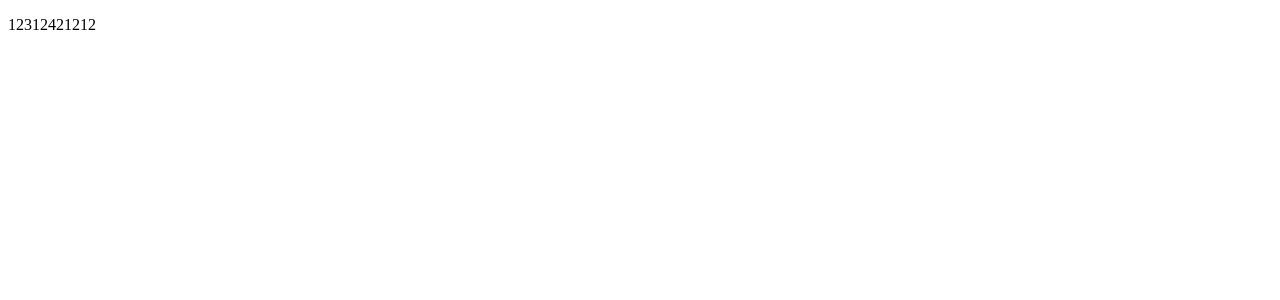
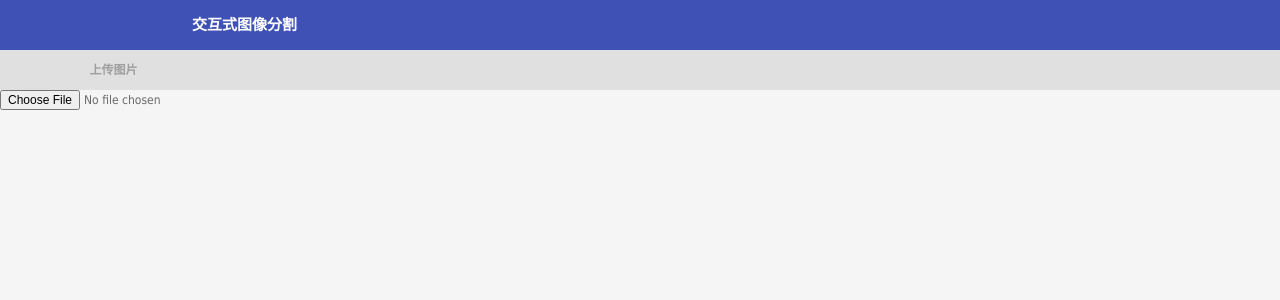
Before and after one commit to rehellinen/image_split, a Vue app: page / in a window 1280 px wide. Shown: the top 300 px of the page. Built offline with nearby package versions, Linux system fonts and the light colour scheme.

Commit message:
完成部分样式

```diff
--- a/src/App.vue
+++ b/src/App.vue
@@ -1,14 +1,33 @@
 <template lang="pug">
-  div
-    p 12312421212
+  div.wrap
+    top-title
+    div.container.main-container
+      upload
 </template>
 
 <script>
+import Upload from './components/Upload'
+import TopTitle from './components/Title'
 export default {
+  components: {
+    Upload,
+    TopTitle
+  }
 }
 </script>
 
-<style scoped lang="sass" rel="stylesheet/sass">
-.container
-  display: flex
+<style rel="stylesheet/sass">
+  @import "./assets/css/reset.css";
+.wrap{
+  width: 100%;
+  display: flex;
+  flex-direction: column;
+  align-items: center;
+  color: dimgray;
+  background-color: #f5f5f5;
+  min-height: 100vh;
+  }
+.container {
+  width: 100%;
+}
 </style>
--- /dev/null
+++ b/src/assets/css/reset.css
@@ -0,0 +1,58 @@
+
+*{margin: 0;padding: 0;list-style: none;}
+/*
+KISSY CSS Reset
+理念：1. reset 的目的不是清除浏览器的默认样式，这仅是部分工作。清除和重置是紧密不可分的。
+2. reset 的目的不是让默认样式在所有浏览器下一致，而是减少默认样式有可能带来的问题。
+3. reset 期望提供一套普适通用的基础样式。但没有银弹，推荐根据具体需求，裁剪和修改后再使用。
+特色：1. 适应中文；2. 基于最新主流浏览器。
+维护：玉伯<lifesinger@gmail.com>, 正淳<ragecarrier@gmail.com>
+ */
+
+/** 清除内外边距 **/
+body, h1, h2, h3, h4, h5, h6, hr, p, blockquote, /* structural elements 结构元素 */
+dl, dt, dd, ul, ol, li, /* list elements 列表元素 */
+pre, /* text formatting elements 文本格式元素 */
+form, fieldset, legend, button, input, textarea, /* form elements 表单元素 */
+th, td /* table elements 表格元素 */ {
+  margin: 0;
+  padding: 0;
+}
+
+/** 设置默认字体 **/
+body,
+button, input, select, textarea /* for ie */ {
+  font: 12px/1.5 tahoma, arial, \5b8b\4f53, sans-serif;
+}
+h1, h2, h3, h4, h5, h6 { font-size: 100%; }
+address, cite, dfn, em, var { font-style: normal; } /* 将斜体扶正 */
+code, kbd, pre, samp { font-family: courier new, courier, monospace; } /* 统一等宽字体 */
+small { font-size: 12px; } /* 小于 12px 的中文很难阅读，让 small 正常化 */
+
+/** 重置列表元素 **/
+ul, ol { list-style: none; }
+
+/** 重置文本格式元素 **/
+a { text-decoration: none; }
+a:hover { text-decoration: underline; }
+
+
+/** 重置表单元素 **/
+legend { color: #000; } /* for ie6 */
+fieldset, img { border: 0; } /* img 搭车：让链接里的 img 无边框 */
+button, input, select, textarea { font-size: 100%; } /* 使得表单元素在 ie 下能继承字体大小 */
+/* 注：optgroup 无法扶正 */
+
+/** 重置表格元素 **/
+table { border-collapse: collapse; border-spacing: 0; }
+
+/* 清除浮动 */
+.ks-clear:after, .clear:after {
+  content: '\20';
+  display: block;
+  height: 0;
+  clear: both;
+}
+.ks-clear, .clear {
+  *zoom: 1;
+}
--- /dev/null
+++ b/src/components/Title.vue
@@ -0,0 +1,23 @@
+<template lang="pug">
+  div.container.title-container
+    p 交互式图像分割
+</template>
+
+<script>
+export default {
+}
+</script>
+
+<style scoped lang="sass" rel="stylesheet/sass">
+  .title-container
+    display: flex
+    justify-content: flex-start
+    align-items: center
+    background-color: #3F51B5
+    height: 50px
+    p
+      color: white
+      font-size: 15px
+      margin-left: 15%
+      font-weight: bold
+</style>
--- /dev/null
+++ b/src/components/Upload.vue
@@ -0,0 +1,35 @@
+<template lang="pug">
+  div
+    div.title
+      p 上传图片
+    input(type="file" @change="uploadImage")
+</template>
+
+<script>
+export default {
+  methods: {
+    uploadImage (event) {
+      this.file = event.target.files[0]
+      let that = this
+
+      const reader = new FileReader()
+      reader.readAsArrayBuffer(this.file)
+      reader.onload = function (e) {
+        that.image = this.result
+      }
+    }
+  }
+}
+</script>
+
+<style scoped lang="sass" rel="stylesheet/sass">
+.title
+  background-color: #e0e0e0
+  height: 40px
+  display: flex
+  align-items: center
+  p
+    margin-left: 7%
+    color: #9e9e9e
+    font-weight: bold
+</style>
--- a/src/index.html
+++ b/src/index.html
@@ -2,7 +2,8 @@
 <html lang="en">
 <head>
     <meta charset="UTF-8">
-    <title>Title</title>
+    <meta name="viewport" content="width=device-width, initial-scale=1.0,maximum-scale=1.0, user-scalable=no"/>
+    <title>图像分割</title>
 </head>
 <body>
     <div id="app"></div>
```
Also changed, not shown: src/utils/data.js (renamed from src/libs/data.js), src/utils/index.js (renamed from src/libs/index.js), src/utils/superpixel.js (renamed from src/libs/superpixel.js), src/utils/ui.js (renamed from src/libs/ui.js), 2 other files (tests, documents, lock files or other folders).
